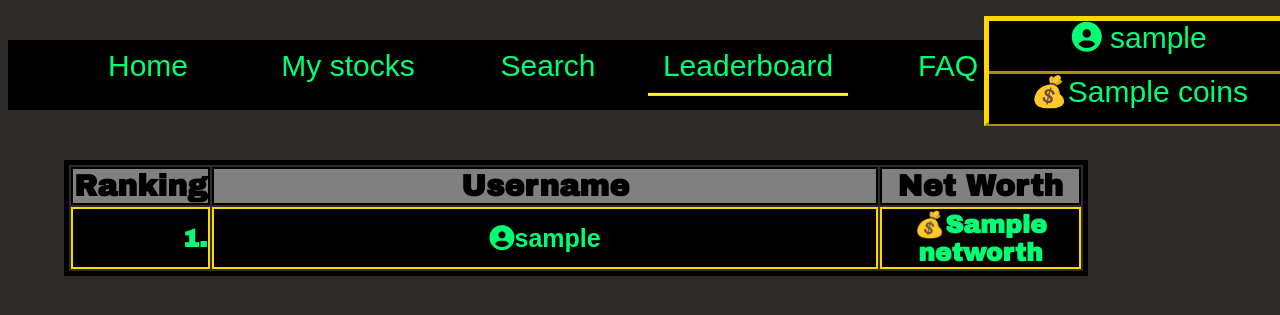
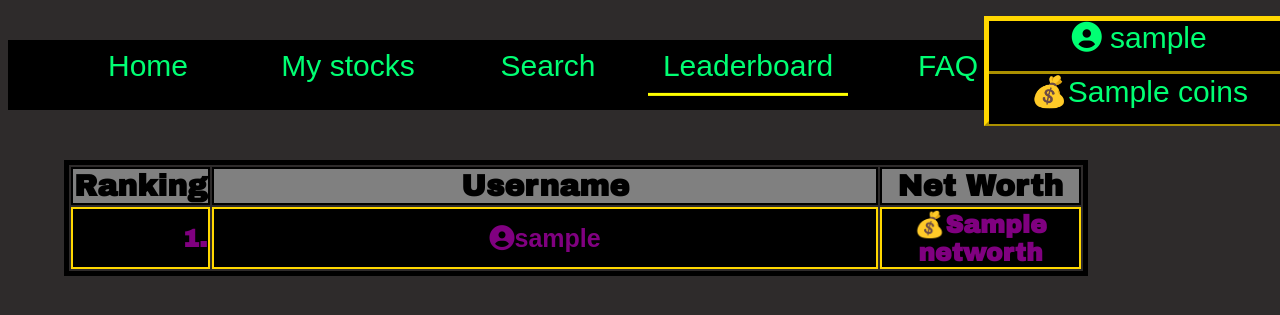
Before and after one commit to Mortis66666/stock, a Flask app: template templates/leaderboard.html in a window 1280 px wide. Shown: the top 315 px of the page. Run offline with Flask 2, Linux system fonts and the light colour scheme; the template is opened without the code that fills it: most values are stand-ins (such as "Sample title", 1, 10 or a date in 2020); some libraries are stand-ins or nearby versions; some web fonts are replaced.

Commit message:
Restyle to prevent confusing

```diff
--- a/static/styles/leaderboard.css
+++ b/static/styles/leaderboard.css
@@ -155,3 +155,7 @@ td {
 .td-networth {
     text-align: center;
 }
+
+.user {
+    color: purple;
+}
--- a/templates/leaderboard.html
+++ b/templates/leaderboard.html
@@ -74,13 +74,13 @@
                 </th>
             </tr>
             <tr>
-                <td class="td-ranking">
+                <td class="td-ranking user">
                     {{index}}.
                 </td>
-                <td class="td-username mochi">
+                <td class="td-username mochi user">
                     <i class="fas fa-user-circle"></i>{{username}}
                 </td>
-                <td class="td-networth">
+                <td class="td-networth user">
                     💰{{networth}}
                 </td>
             </tr>
```
